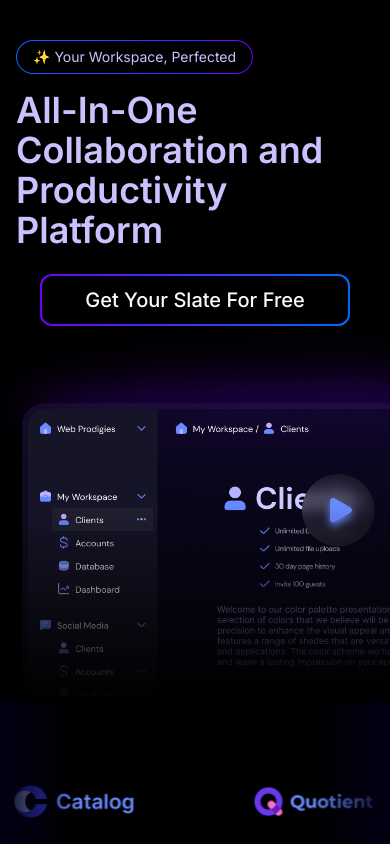
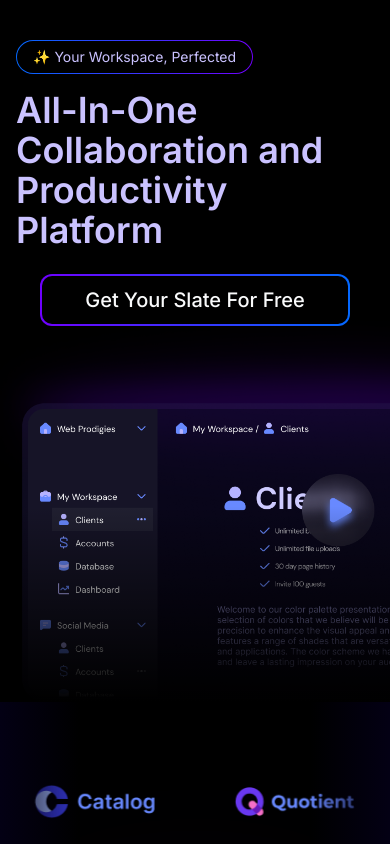
Before and after one commit to aayushsaini/Slate, a Next.js app: page / in a window 390 px wide. Shown: the top 844 px of the page. Built offline with nearby package versions, Linux system fonts and the light colour scheme.

Commit message:
Fixed responsive width for image slider

```diff
--- a/src/app/(site)/page.tsx
+++ b/src/app/(site)/page.tsx
@@ -119,8 +119,10 @@ const HomePage = () => {
                   key={client?.alt}
                   className="
                     relative
-                    w-[200px]
-                    mx-5
+                    sm:w-[200px]
+                    xl:w-[300px]
+                    2xl:w-[500px]
+                    mx-10
                     my-20
                     shrink-0
                     flex
```
